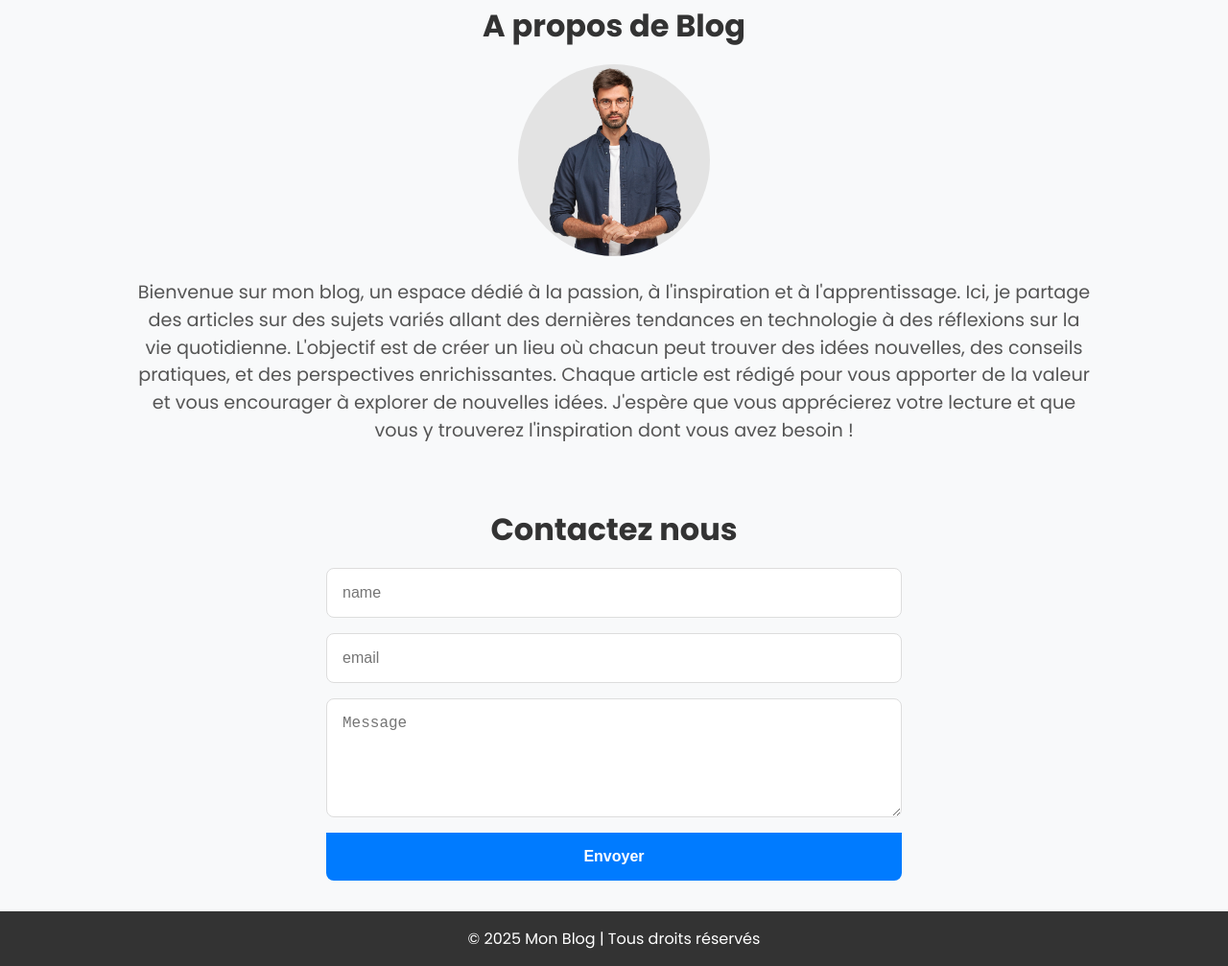
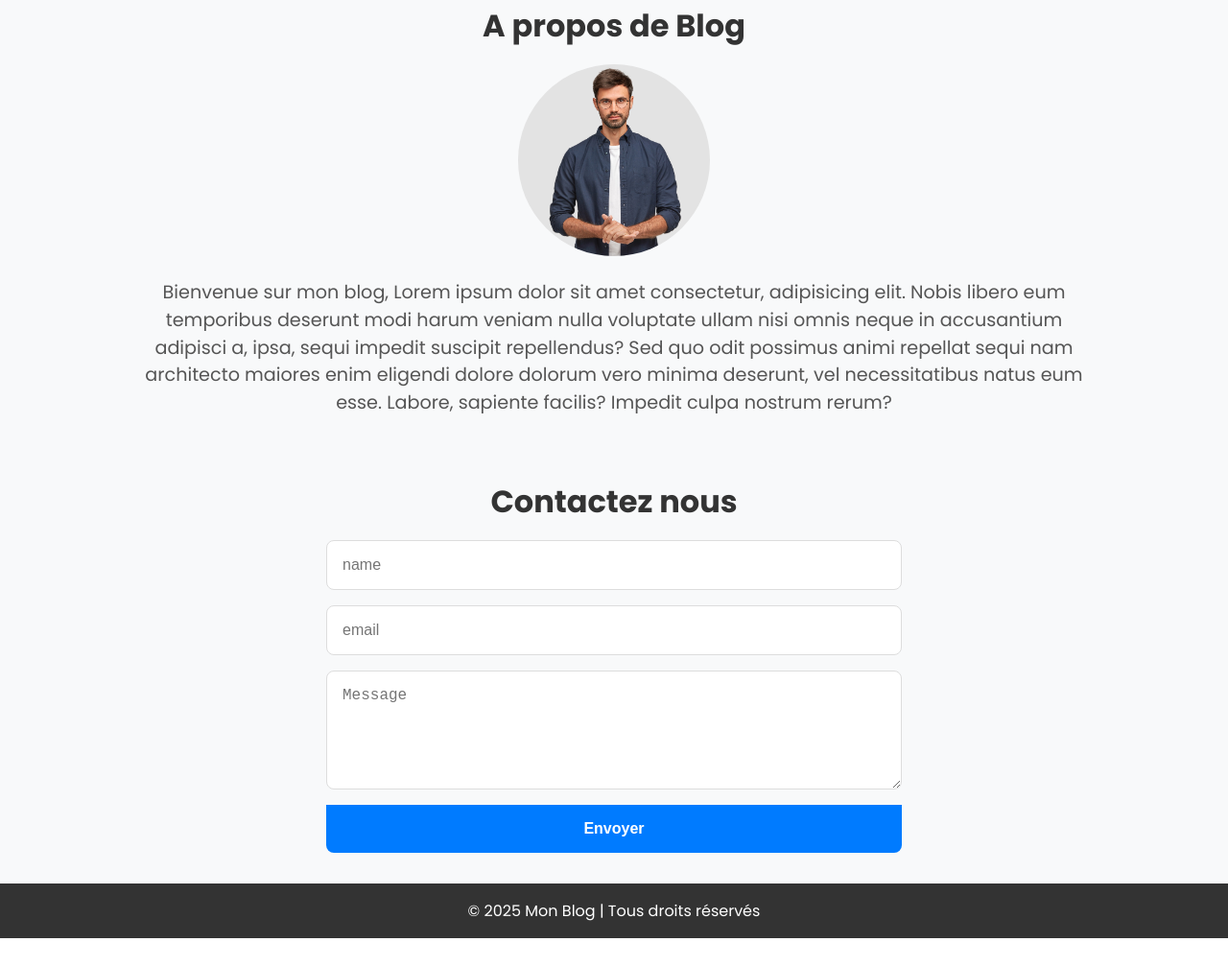
Before and after one commit to wardabk/MyBlog, a plain HTML site: page index.html in a window 1280 px wide. Shown: the part 936-1943 px from the top of the page at 96% size. After the commit the page ends 1914 px from the top, so only its background shows below. Drawn offline with Linux system fonts and the light colour scheme.

Commit message:
update content about

```diff
--- a/index.html
+++ b/index.html
@@ -79,7 +79,7 @@
         <div class="about-content">
             <h2>A propos de Blog</h2>
             <img src="img/person.jpg" alt="person">
-            <p>Bienvenue sur mon blog, un espace dédié à la passion, à l'inspiration et à l'apprentissage. Ici, je partage des articles sur des sujets variés allant des dernières tendances en technologie à des réflexions sur la vie quotidienne. L'objectif est de créer un lieu où chacun peut trouver des idées nouvelles, des conseils pratiques, et des perspectives enrichissantes. Chaque article est rédigé pour vous apporter de la valeur et vous encourager à explorer de nouvelles idées. J'espère que vous apprécierez votre lecture et que vous y trouverez l'inspiration dont vous avez besoin !</p>
+            <p>Bienvenue sur mon blog, Lorem ipsum dolor sit amet consectetur, adipisicing elit. Nobis libero eum temporibus deserunt modi harum veniam nulla voluptate ullam nisi omnis neque in accusantium adipisci a, ipsa, sequi impedit suscipit repellendus? Sed quo odit possimus animi repellat sequi nam architecto maiores enim eligendi dolore dolorum vero minima deserunt, vel necessitatibus natus eum esse. Labore, sapiente facilis? Impedit culpa nostrum rerum?</p>
         </div>
     </section>
 
```
